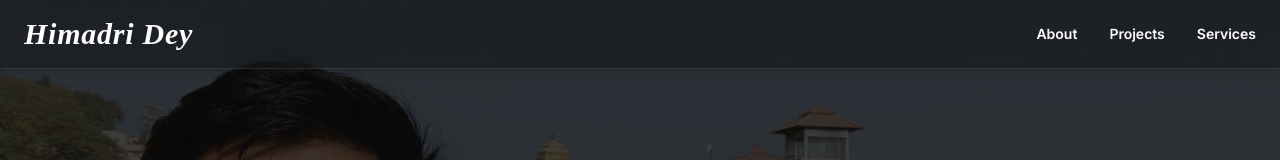
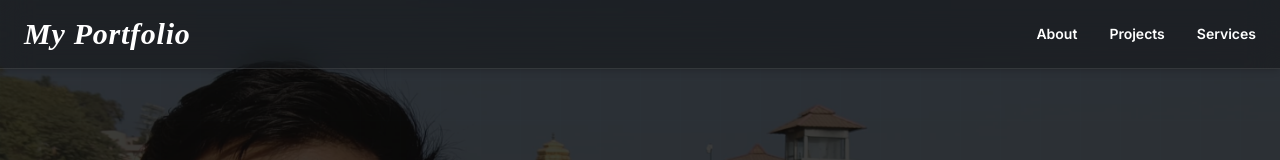
Before and after one commit to ThisIsHD/myapp, a Next.js app: page / in a window 1280 px wide. Shown: the top 160 px of the page. Built offline with nearby package versions, Linux system fonts and the light colour scheme.

Commit message:
made some changes

```diff
--- a/components/Navbar/Navbar.tsx
+++ b/components/Navbar/Navbar.tsx
@@ -14,7 +14,7 @@ export default function Navbar() {
 
         {/* 🖋️ Stylish Signature Name */}
         <h1 className="text-3xl font-bold text-white font-[cursive] tracking-wide italic">
-          Himadri Dey
+          My Portfolio
         </h1>
 
         {/* 🧭 Navigation Links */}
```
